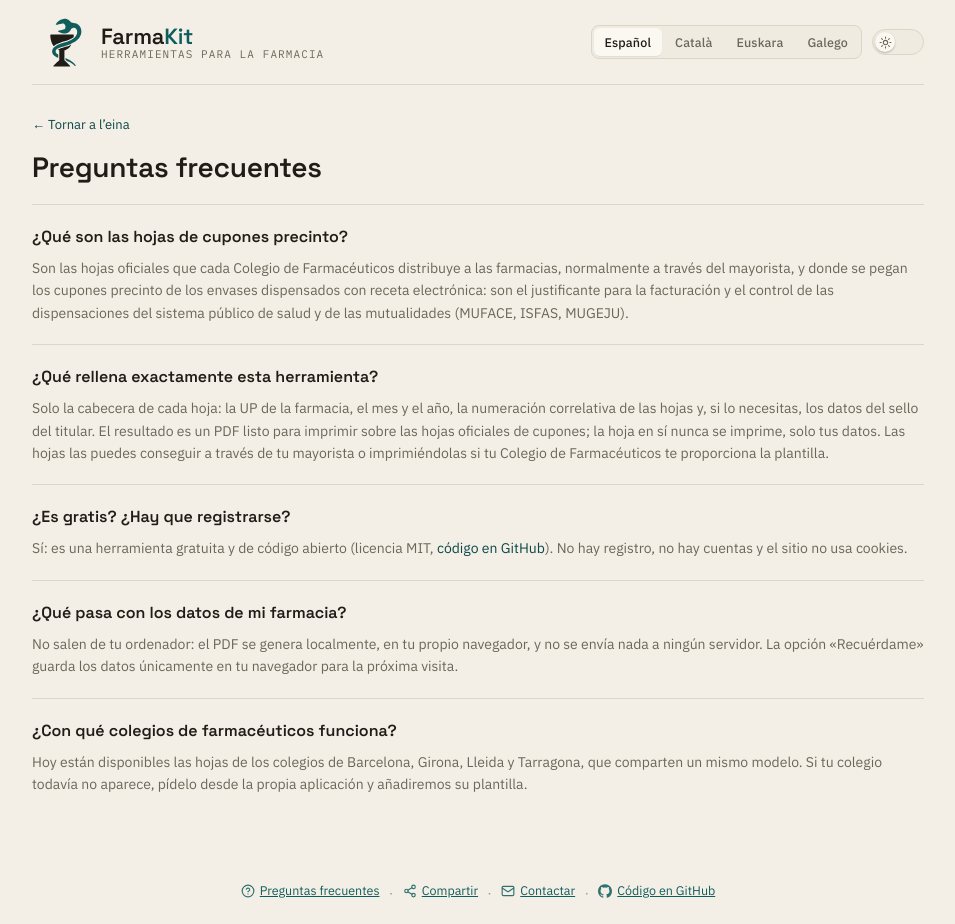
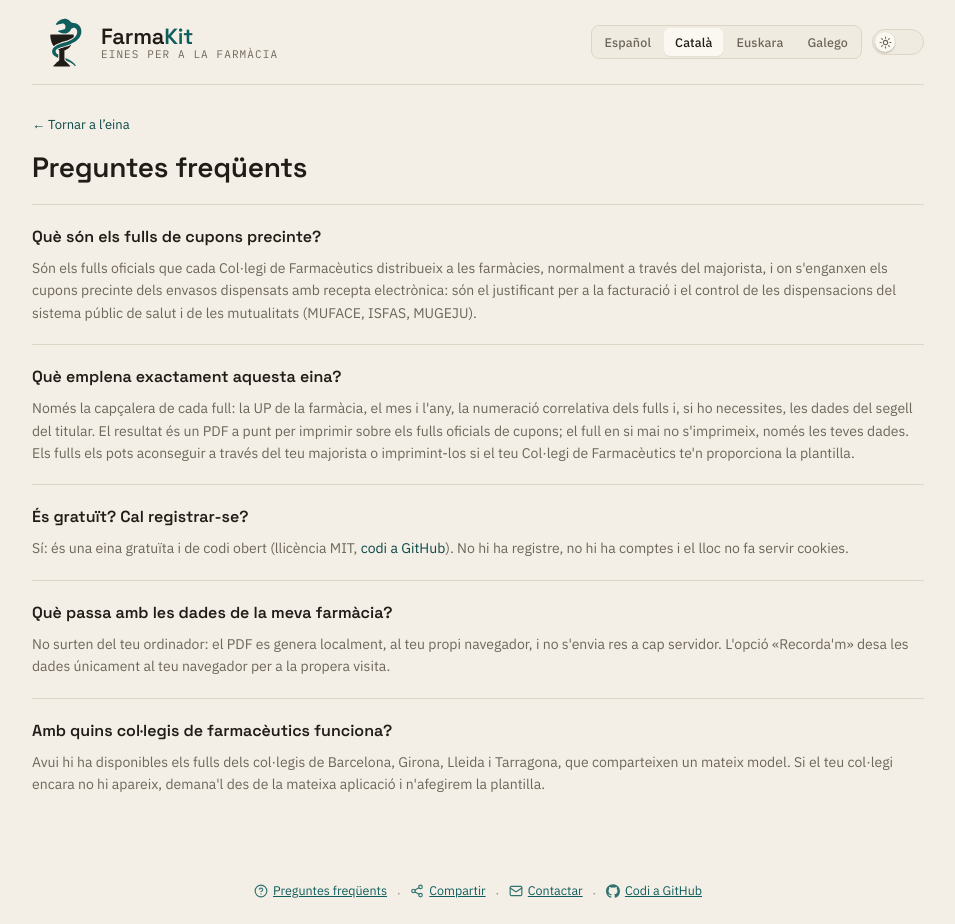
Before and after one commit to nuncaeslupus/farma-kit, a website built with Vite: page ca/faq/index.html in a window 1280 px wide. Shown: the whole page, without its empty margins (162-1117 px from the left). Built offline with nearby package versions, Linux system fonts and the light colour scheme.

Commit message:
fix(faq): resolve language on /{lang}/faq/ + link the brand to the tool (#38)
* fix(faq): resolve language on /{lang}/faq/ + link the brand to the tool

- langFromPath only matched the locale as the LAST path segment, so on
  /ca/faq/, /eu/faq/, /gl/faq/ it returned 'es' — faq.ts then applyLang()'d the
  baked (correct-language) content back to Spanish. Allow an optional /faq
  segment (still end-anchored, so hosting/word prefixes don't false-positive);
  new test cases cover the FAQ paths.
- Make the brand a link to the tool in the current language (tool -> ./ self,
  FAQ -> ../ its tool), relative so it tracks an in-place language switch.

Co-Authored-By: Claude Opus 4.8 (1M context) <noreply@anthropic.com>

* fix(faq): absolute brand back-link + brand focus ring + no-slash tests (Gemini)

- FAQ-page brand links to the tool with an absolute (lang-based) href instead
  of ../, robust to a missing trailing slash (no in-place switch here, so no
  staleness).
- Add .app-brand:focus-visible now that the brand is a focusable link.
- Test langFromPath on trailing-slash-less FAQ paths.

Co-Authored-By: Claude Opus 4.8 (1M context) <noreply@anthropic.com>

---------

Co-authored-by: Claude Opus 4.8 (1M context) <noreply@anthropic.com>

```diff
--- a/src/components/chrome.ts
+++ b/src/components/chrome.ts
@@ -10,10 +10,15 @@ const BASE = import.meta.env.BASE_URL;
 
 /** Top utility bar. `langHref(lang)` gives the URL each language link points to
  * (the tool passes the tool URLs, the FAQ pages pass the FAQ URLs). */
-export function headerTemplate(opts: { langHref: (lang: string) => string }): TemplateResult {
+export function headerTemplate(opts: {
+  langHref: (lang: string) => string;
+  /** The brand links to the tool in the current language (tool page → self;
+   * FAQ page → its tool). */
+  homeHref: string;
+}): TemplateResult {
   return html`
     <div class="util-bar">
-      <div class="app-brand">
+      <a class="app-brand" href="${opts.homeHref}">
         <span
           class="app-badge"
           aria-hidden="true"
@@ -23,7 +28,7 @@ export function headerTemplate(opts: { langHref: (lang: string) => string }): Te
           <span class="app-name">Farma<span class="kit">Kit</span></span>
           <span class="app-tag" data-i18n="tagline">Eines per a la farmàcia</span>
         </div>
-      </div>
+      </a>
       <div class="util-controls">
         <div class="seg" role="group" aria-label="Idioma">
           <a href="${opts.langHref('es')}" data-lang="es">Español</a>
--- a/src/faq.ts
+++ b/src/faq.ts
@@ -69,7 +69,10 @@ function onContact(): void {
 
 const top = document.getElementById('faqTop');
 const bottom = document.getElementById('faqBottom');
-if (top) render(headerTemplate({ langHref }), top);
+// The brand links back to the tool for this language. Absolute (not ../) so it
+// is robust even if the URL is missing its trailing slash — the FAQ page never
+// switches language in place, so there's no staleness to worry about here.
+if (top) render(headerTemplate({ langHref, homeHref: lang === 'es' ? BASE : `${BASE}${lang}/` }), top);
 if (bottom) render(footerTemplate({ onShare, onContact, faqHref: langHref(lang) }), bottom);
 
 // Translate the chrome's data-i18n labels + the static FAQ content to this URL's
--- a/src/generator/generator-app.ts
+++ b/src/generator/generator-app.ts
@@ -1204,6 +1204,9 @@ export class GeneratorApp extends LitElement {
       <main class="wrap">
         ${headerTemplate({
           langHref: (l) => (l === 'es' ? import.meta.env.BASE_URL : `${import.meta.env.BASE_URL}${l}/`),
+          // Relative to the current tool URL, so the brand stays on the current
+          // language even after an in-place switch (no re-render — see faqHref).
+          homeHref: './',
         })}
         <header>
           <div class="brand">
--- a/src/lib/validation.ts
+++ b/src/lib/validation.ts
@@ -113,6 +113,9 @@ export function pageRangeExceeds(start: number, count: number, cells: number): b
  * switcher <a> in generator-app.ts and vite.config.ts's inputs.
  */
 export function langFromPath(pathname: string): Lang {
-  const m = /\/(ca|eu|gl)(\/|\/index\.html)?$/.exec(pathname);
+  // The locale segment is the last one, optionally followed by /faq (the FAQ
+  // pages live at /{lang}/faq/). Still end-anchored so a hosting prefix
+  // (/ca/farma-kit/) or a word starting with a code (/casa/) never matches.
+  const m = /\/(ca|eu|gl)(\/faq)?(\/|\/index\.html)?$/.exec(pathname);
   return (m?.[1] as Lang) ?? 'es';
 }
--- a/src/styles/app.css
+++ b/src/styles/app.css
@@ -134,6 +134,14 @@ a:hover {
   align-items: center;
   gap: 9px;
   min-width: 0;
+  /* It's an <a> to the tool home — keep it looking like the brand, not a link. */
+  text-decoration: none;
+  color: inherit;
+}
+.app-brand:focus-visible {
+  outline: 2px solid var(--accent);
+  outline-offset: 3px;
+  border-radius: 4px;
 }
 /* Brand mark: the Hygieia glyph, no green tile, painted in two theme-aware inks
    via stacked masks — snake in --accent (green→teal), bowl in --ink (dark→light),
```
Also changed, not shown: tests/validation.test.ts (+8 -0 lines).
